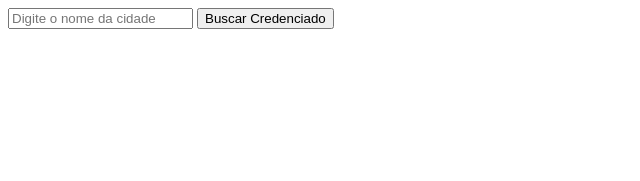
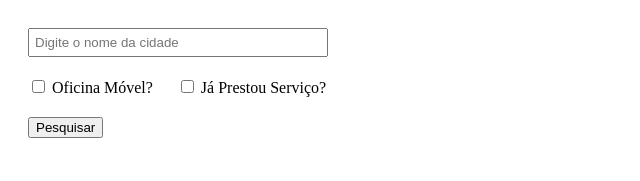
Before and after one commit to BrunoOliveira017/credenciados-mapa, a plain HTML site: page index.html in a window 1280 px wide. Shown: the whole page, without its empty margins (0-640 px from the left). Drawn offline with Linux system fonts and the light colour scheme.

Commit message:
Update index.html

```diff
--- a/index.html
+++ b/index.html
@@ -1,39 +1,99 @@
-<!DOCTYPE html>
-<html lang="en">
-<head>
-    <meta charset="UTF-8">
-    <meta name="viewport" content="width=device-width, initial-scale=1.0">
-    <title>Buscar Credenciado</title>
-</head>
-<body>
-    <input type="text" id="cityInput" placeholder="Digite o nome da cidade">
-    <button onclick="findNearestCredenciado()">Buscar Credenciado</button>
-    <div id="result" style="color: white;"></div> <!-- Estilo de texto em branco -->
+<div style="padding: 20px;">
+  <!-- Campo de Entrada para Pesquisa de Cidades -->
+  <input type="text" id="cidadeInput" placeholder="Digite o nome da cidade" style="width: 300px; padding: 5px; margin-bottom: 10px;"/>
 
-    <script>
-    function findNearestCredenciado() {
-        var city = document.getElementById("cityInput").value;
-        var apiKey = 'YOUR_GOOGLE_MAPS_API_KEY';
+  <!-- Filtros Opcionais -->
+  <div style="margin-top: 10px;">
+    <label>
+      <input type="checkbox" id="oficinaMovelCheckbox"/> Oficina Móvel?
+    </label>
 
-        fetch(`https://maps.googleapis.com/maps/api/geocode/json?address=${city}&key=${apiKey}`)
-            .then(response => response.json())
-            .then(data => {
-                if (data.results.length > 0) {
-                    var location = data.results[0].geometry.location;
-                    findClosest(location.lat, location.lng);
-                } else {
-                    document.getElementById("result").innerHTML = "Cidade não encontrada.";
-                }
-            })
-            .catch(error => console.error("Erro ao obter coordenadas:", error));
+    <label style="margin-left: 20px;">
+      <input type="checkbox" id="jaPrestouServicoCheckbox"/> Já Prestou Serviço?
+    </label>
+  </div>
+
+  <!-- Botão de Pesquisa -->
+  <button style="margin-top: 20px;" onclick="pesquisarCidade()">Pesquisar</button>
+
+  <!-- Exibição do Resultado -->
+  <div id="resultado" style="margin-top: 20px; font-weight: bold;"></div>
+</div>
+
+<script>
+function pesquisarCidade() {
+  var cidadePesquisada = document.getElementById('cidadeInput').value;
+  var oficinaMovel = document.getElementById('oficinaMovelCheckbox').checked;
+  var jaPrestouServico = document.getElementById('jaPrestouServicoCheckbox').checked;
+
+  // Verifica se o campo de pesquisa está vazio
+  if (!cidadePesquisada) {
+    document.getElementById('resultado').innerText = "Por favor, insira o nome de uma cidade.";
+    return;
+  }
+
+  // Obtém as coordenadas da cidade pesquisada
+  obterCoordenadasCidade(cidadePesquisada, function(cidadePesquisadaLat, cidadePesquisadaLng) {
+    // Verifica se as coordenadas foram obtidas com sucesso
+    if (cidadePesquisadaLat == null || cidadePesquisadaLng == null) {
+      document.getElementById('resultado').innerText = "Cidade não encontrada. Tente novamente.";
+      return;
     }
 
-    function findClosest(lat, lng) {
-        var closestCity = "São Paulo";  // Exemplo de cidade mais próxima
-        var distance = 20;  // Exemplo de distância
+    // Monta a consulta SQL para encontrar a cidade mais próxima no banco de dados
+    var query = `
+      SELECT City_Name,
+      (6371 * acos(cos(radians(${cidadePesquisadaLat}))
+      * cos(radians(City_Lat))
+      * cos(radians(City_Lng) - radians(${cidadePesquisadaLng}))
+      + sin(radians(${cidadePesquisadaLat}))
+      * sin(radians(City_Lat)))) AS distance
+      FROM Cities
+      WHERE 1=1`;
 
-        document.getElementById("result").innerHTML = `O credenciado mais próximo está em ${closestCity}, a ${distance} km de distância.`;
+    // Aplica o filtro "Oficina Móvel?" se selecionado
+    if (oficinaMovel) {
+      query += " AND `oficina movel?` = true";
     }
-    </script>
-</body>
-</html>
+
+    // Aplica o filtro "Já Prestou Serviço?" se selecionado
+    if (jaPrestouServico) {
+      query += " AND `Já prestou serviço?` = true";
+    }
+
+    // Ordena pelo menor valor de distância e limita o resultado a 1 cidade
+    query += " ORDER BY distance ASC LIMIT 1";
+
+    // Executa a consulta SQL no Zoho Analytics
+    zohoAnalytics.executeSQL(query, function(response) {
+      if (response && response.length > 0) {
+        var cidadeMaisProxima = response[0]["City_Name"];
+        var distancia = response[0]["distance"].toFixed(2);
+        document.getElementById('resultado').innerText = `Cidade mais próxima: ${cidadeMaisProxima}, Distância: ${distancia} km.`;
+      } else {
+        document.getElementById('resultado').innerText = "Nenhuma cidade encontrada próxima.";
+      }
+    });
+  });
+}
+
+// Função para obter as coordenadas da cidade usando a API Nominatim
+function obterCoordenadasCidade(nomeCidade, callback) {
+  var url = `https://nominatim.openstreetmap.org/search?q=${encodeURIComponent(nomeCidade)}&format=json&limit=1`;
+
+  fetch(url)
+    .then(response => response.json())
+    .then(data => {
+      if (data && data.length > 0) {
+        var location = data[0];
+        callback(location.lat, location.lon);
+      } else {
+        callback(null, null);
+      }
+    })
+    .catch(error => {
+      console.error('Erro ao obter coordenadas:', error);
+      callback(null, null);
+    });
+}
+</script>
```
